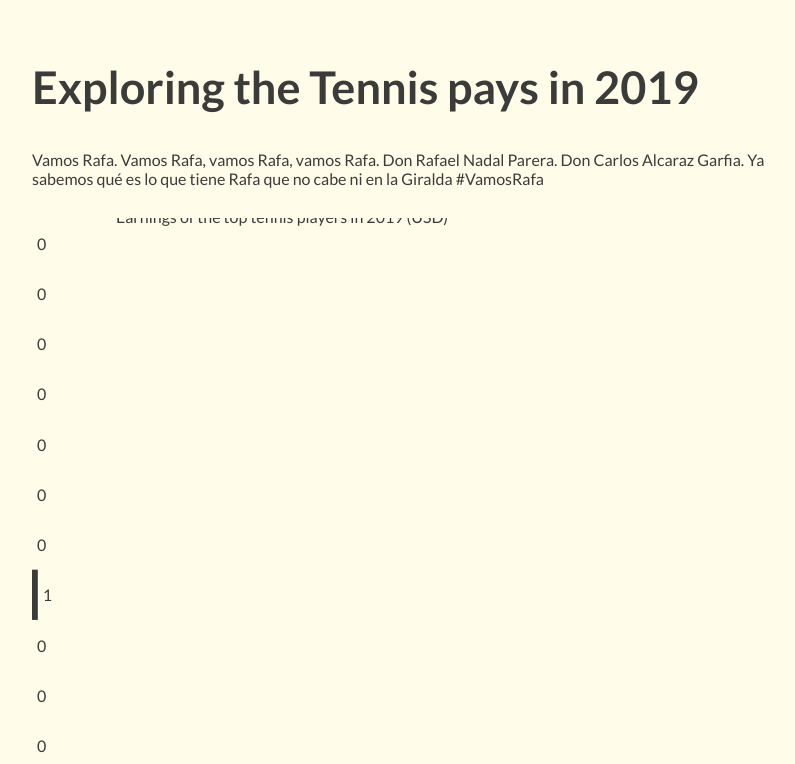
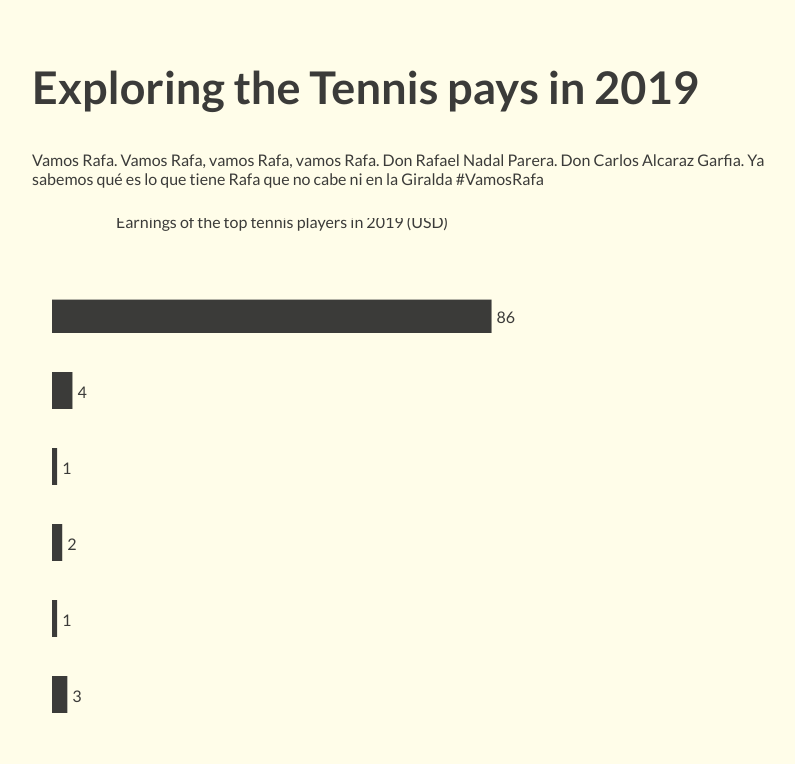
Before and after one commit to LuisGilGB/manning-lp-interactive-visualization-d3, a React (Vite) app in the folder react-version/project-2/: page / in a window 1280 px wide. Shown: the top 764 px of the page, without its empty margins (28-823 px from the left). Built offline with nearby package versions, Linux system fonts and the light colour scheme.

Commit message:
Added some improvements

```diff
--- a/react-version/project-2/src/App.tsx
+++ b/react-version/project-2/src/App.tsx
@@ -27,7 +27,7 @@
       <div id="viz">
         <VerticalHistogram
           data={data}
-          height={1000}
+          height={800}
           numberMapper={d => d.earnings_USD_2019}
         />
       </div>
--- a/react-version/project-2/src/components/VerticalHistogram.tsx
+++ b/react-version/project-2/src/components/VerticalHistogram.tsx
@@ -1,10 +1,16 @@
-import { scaleLinear } from 'd3-scale';
-import { bin, max } from 'd3-array';
+import * as d3 from 'd3';
 
 interface VerticalHistogramProps<T> {
   data: T[];
   width?: number;
   height?: number;
+  margins?: {
+    top: number;
+    right: number;
+    bottom: number;
+    left: number;
+  };
+  barsGap?: number;
   numberMapper: (d: T) => number;
 }
 
@@ -12,20 +18,31 @@
   data,
   width = 500,
   height = 500,
+  margins = {
+    top: 20,
+    right: 20,
+    bottom: 20,
+    left: 20,
+  },
+  barsGap = 1,
   numberMapper,
 }: VerticalHistogramProps<T>) => {
   console.log('data', data);
-  const maxValue = max(data, numberMapper) || 0;
+  const maxValue = d3.max(data, numberMapper) || 0;
 
-  const binFactory = bin().domain([0, maxValue]).thresholds(20);
+  const binFactory = d3.bin().domain([0, maxValue]).thresholds(20);
   const bins = binFactory(data.map(numberMapper));
 
-  const xScale = scaleLinear()
-    .domain([0, max(bins.map(bin => bin.length)) || 0])
-    .range([0, width]);
-  const yScale = scaleLinear()
+  const xScale = d3
+    .scaleLinear()
+    .domain([0, d3.max(bins.map(bin => bin.length)) || 0])
+    .range([margins.left, width - margins.right])
+    .nice();
+  const yScale = d3
+    .scaleLinear()
     .domain([0, (bins.at(-1) || { x1: 0 }).x1 || 0])
-    .range([0, height]);
+    .range([height - margins.bottom, margins.top])
+    .nice();
 
   return (
     <svg
@@ -34,21 +51,26 @@
       height={height}
       viewBox={`0 0 ${width} ${height}`}
     >
-      <text x={width / 2} y={5} textAnchor="middle" className="title">
+      <text
+        x={width / 2}
+        y={margins?.top / 2}
+        textAnchor="middle"
+        className="title"
+      >
         Earnings of the top tennis players in 2019 (USD)
       </text>
       {bins.map((bin, index) => (
         <g key={index} transform={`translate(0, ${yScale(bin.x0 || 0)})`}>
           <rect
-            x={0}
-            y={0}
-            width={xScale(bin.length)}
-            height={yScale(bin.x1 || 0) - yScale(bin.x0 || 0)}
+            x={margins.left}
+            y={yScale(bin.x1 || 0)}
+            width={xScale(bin.length) - margins.left}
+            height={yScale(bin.x0 || 0) - yScale(bin.x1 || 0) - barsGap}
             className="bar"
           />
           <text
             x={xScale(bin.length) + 5}
-            y={(yScale(bin.x1 || 0) - yScale(bin.x0 || 0)) / 2}
+            y={(yScale(bin.x0 || 0) + yScale(bin.x1 || 0)) / 2}
             alignmentBaseline="central"
             className="label"
           >
```
